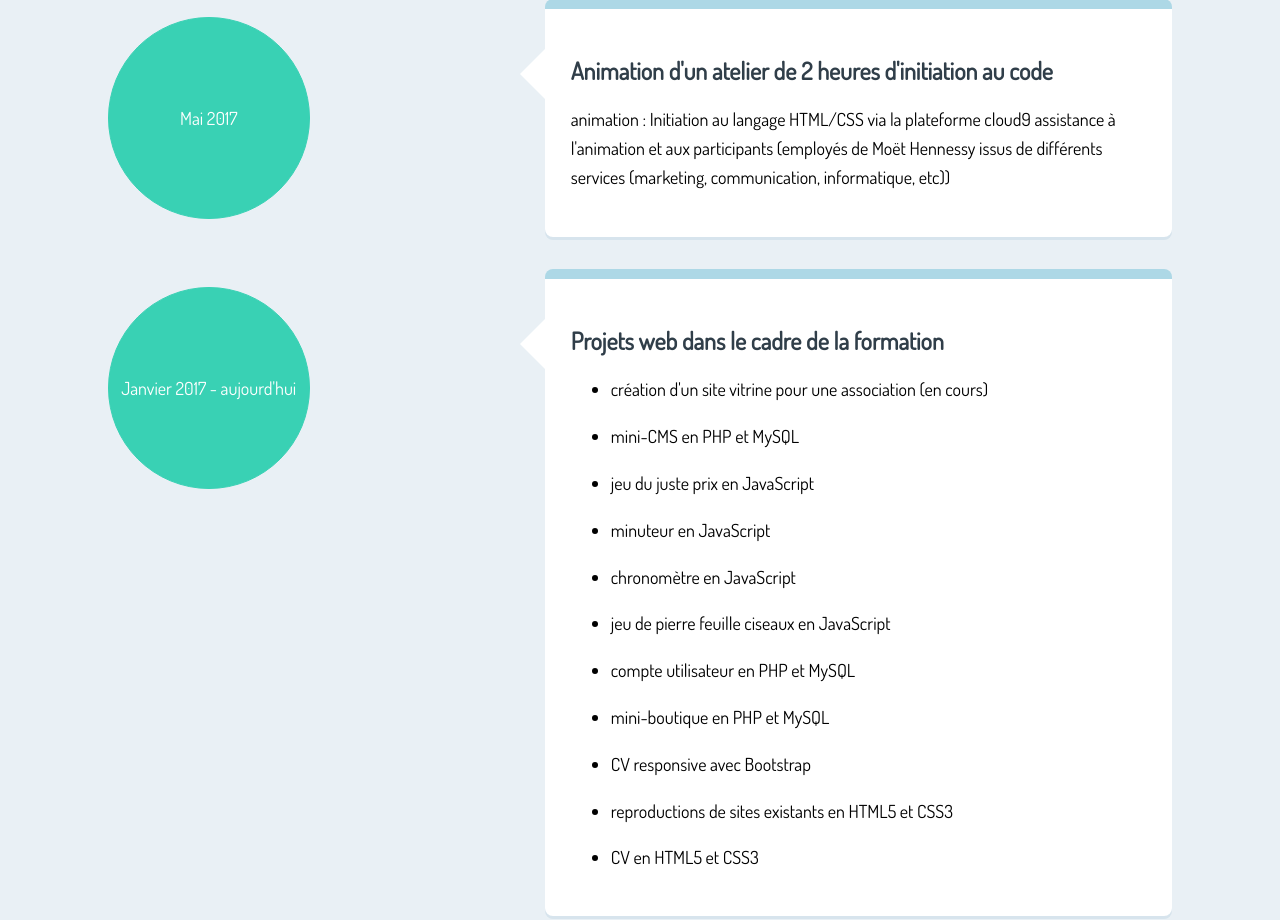
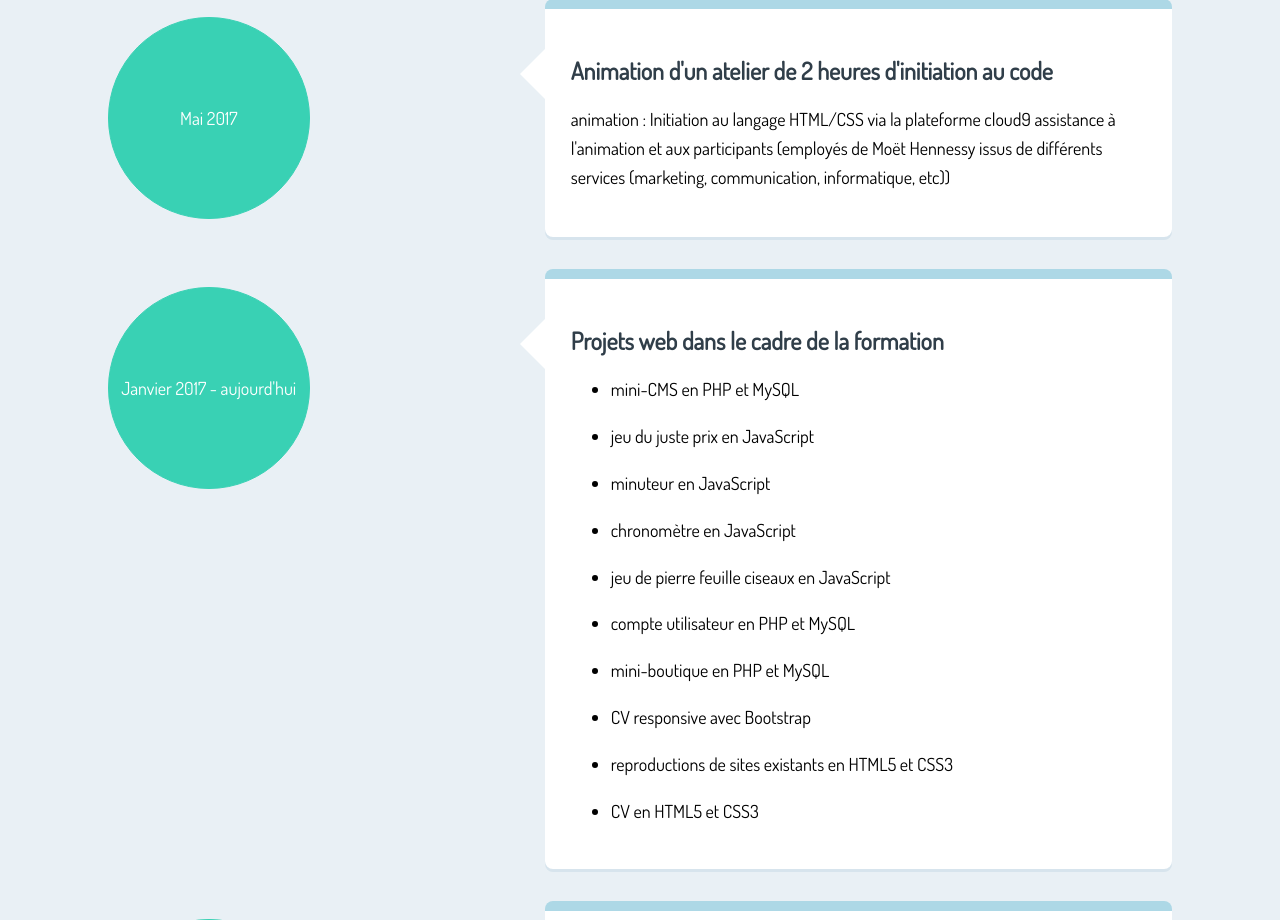
Before and after one commit to abdoulaye75/CV, a PHP site: page / in a window 1280 px wide. Shown: the part 2276-3196 px from the top of the page. Run offline with PHP 8.4, Linux system fonts and the light colour scheme; some libraries are stand-ins or nearby versions.

Commit message:
suppression d'un projet dans la partie expérience

```diff
--- a/views/experience.php
+++ b/views/experience.php
@@ -23,7 +23,6 @@
 		<div class="timeline-content">
 			<h2> Projets web dans le cadre de la formation </h2>
 			<ul>
-				<li> création d'un site vitrine pour une association (en cours) </li>
 				<li> mini-CMS en PHP et MySQL </li>
 				<li> jeu du juste prix en JavaScript </li>
 				<li> minuteur en JavaScript </li>
```
